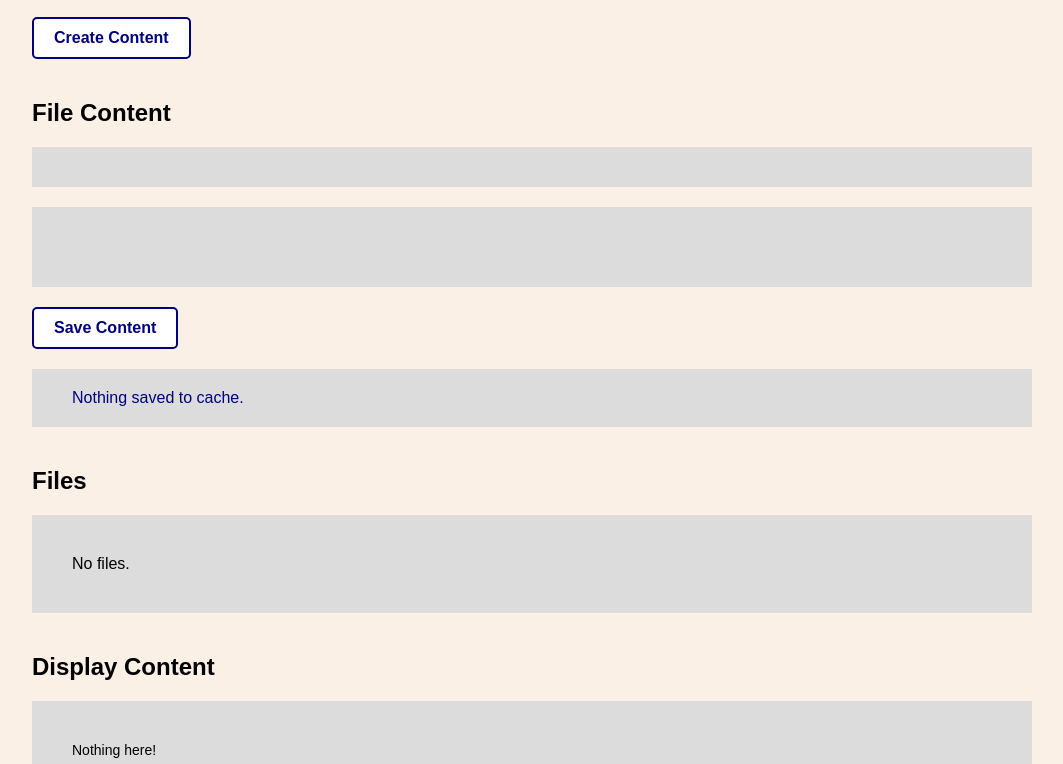
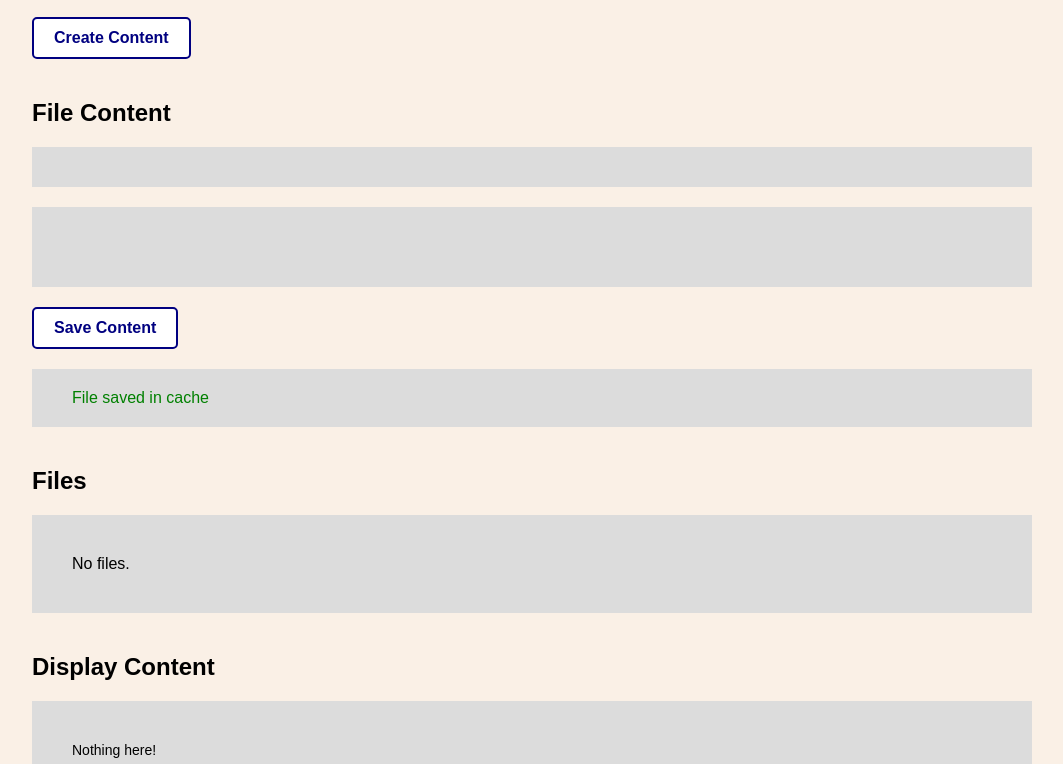
Before and after one commit to chev0100/cache-tutorial, a plain HTML site: page index.html in a window 1280 px wide. Both pictures are taken after typing "Sample", "Sample" into the empty fields and a click on the button "Save Content". Shown: the part 455-1219 px from the top of the page, without its empty margins (108-1171 px from the left). Drawn offline with Linux system fonts and the light colour scheme.

Commit message:
build updateDisplay function to run when contents saved to cache

```diff
--- a/css/app.css
+++ b/css/app.css
@@ -59,11 +59,15 @@ button:hover {
 }
 
 .saveMessage {
-  margin-top: 2rem;
-  color: navy;
-  padding: 2rem 4rem;
-  background-color: gainsboro;
-  margin-bottom: 2rem;
+	margin-top: 2rem;
+	color: navy;
+	padding: 2rem 4rem;
+	background-color: gainsboro;
+	margin-bottom: 2rem;
+}
+
+.saveMessage.success {
+	color: green;
 }
 
 #contentForm {
--- a/js/app.js
+++ b/js/app.js
@@ -11,6 +11,7 @@ const APP = {
 		filenameDisplay: null,
 		contentDisplay: null,
 		warning: null,
+		saveMessage: null,
 	},
 	init() {
 		console.log('APP initialized');
@@ -21,6 +22,7 @@ const APP = {
 		APP.elements.contentDisplay = document.getElementById('contentDisplay');
 
 		APP.elements.warning = document.querySelector('.warning');
+		APP.elements.saveMessage = document.querySelector('.saveMessage');
 
 		document
 			.getElementById('contentForm')
@@ -58,6 +60,13 @@ const APP = {
 		APP.elements.contentDisplay.textContent = APP.formContent.content;
 	},
 
+	updateDisplay() {
+		APP.elements.filenameDisplay.textContent = '';
+		APP.elements.contentDisplay.textContent = '';
+		APP.elements.saveMessage.textContent = 'File saved in cache';
+		APP.elements.saveMessage.classList.add('success');
+	},
+
 	saveContent(ev) {
 		ev.preventDefault();
 		console.log('saveContent');
@@ -85,8 +94,7 @@ const APP = {
 		CACHE.saveInCache(url, response)
 			.then(() => {
 				console.log('File saved in cache');
-				APP.elements.filenameDisplay.textContent = '';
-				APP.elements.contentDisplay.textContent = '';
+				APP.updateDisplay();
 			})
 			.catch((err) => {
 				console.log(err);
```
